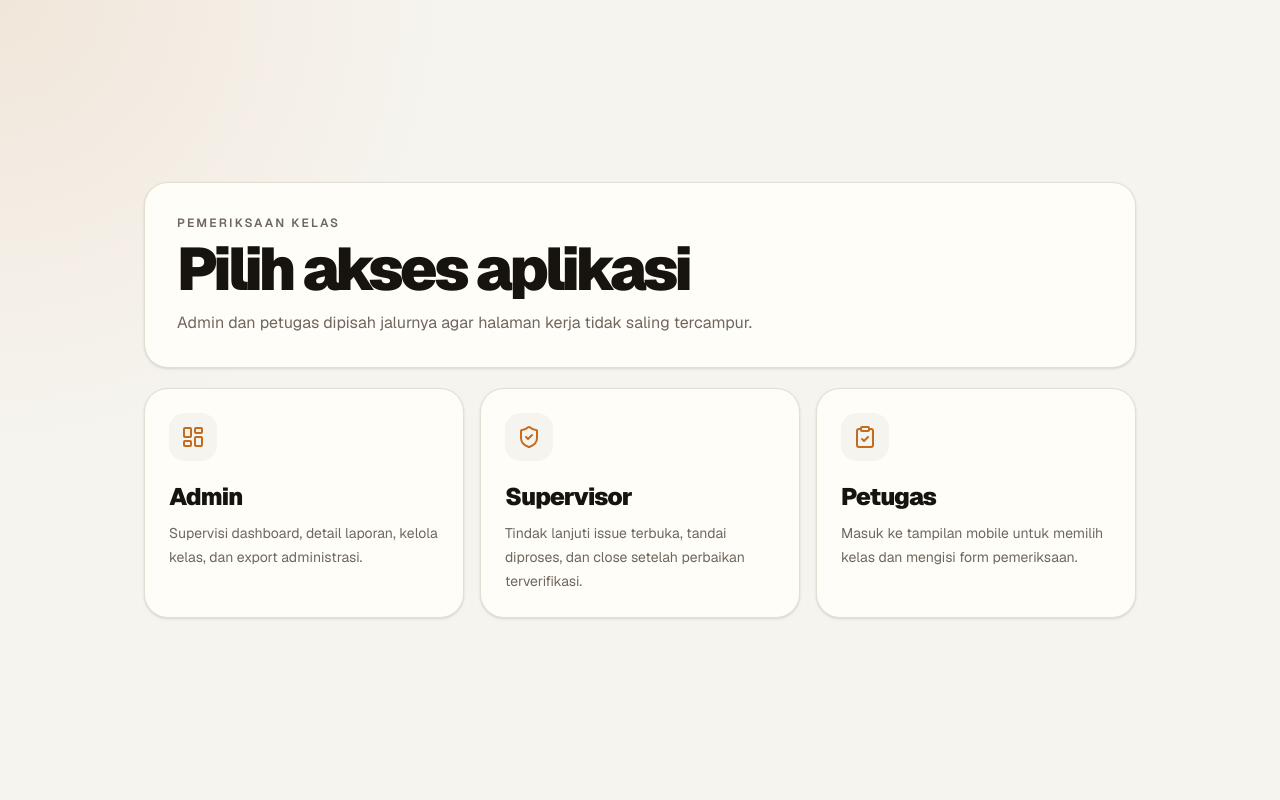
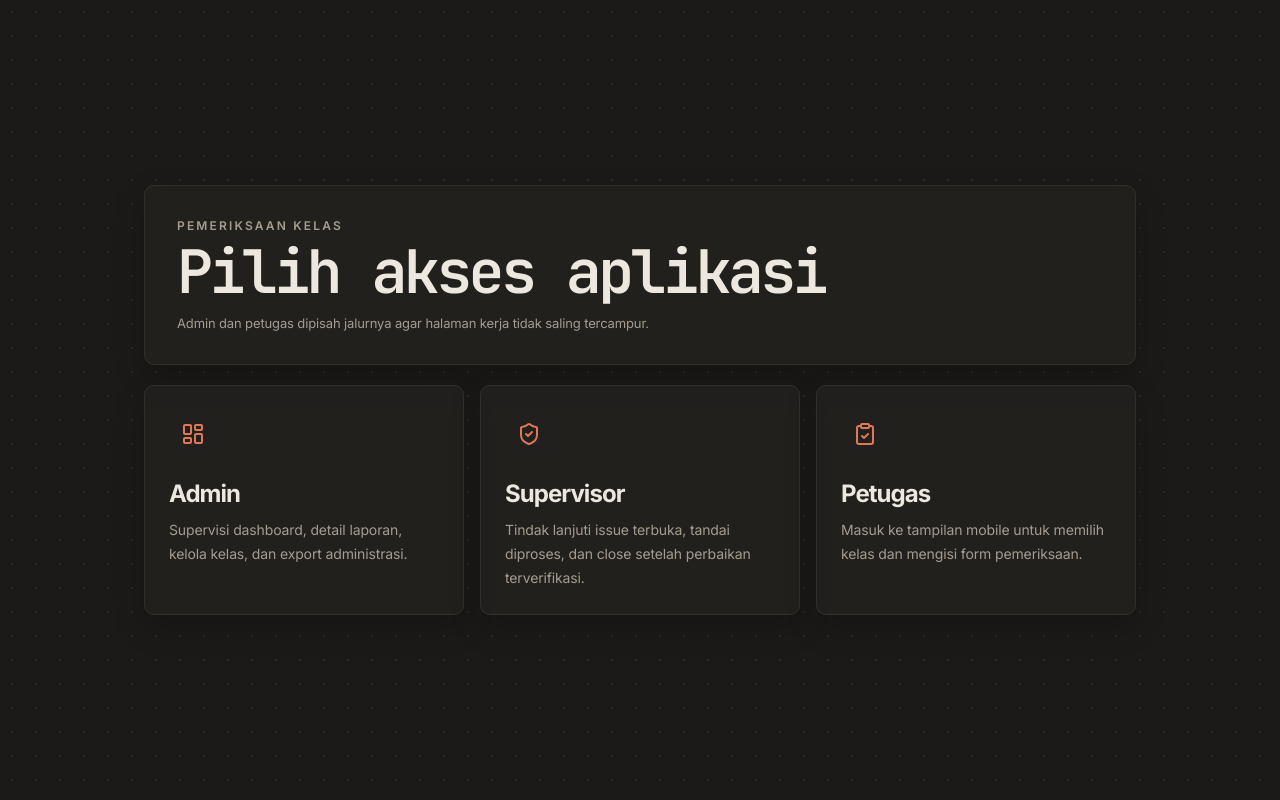
Before and after one commit to jar-bjb/classroom-ready, a Next.js app: page / in a window 1280 px wide. Built offline with nearby package versions, Linux system fonts and the light colour scheme.

Commit message:
Match classroom UI to dashboard theme

```diff
--- a/src/app/globals.css
+++ b/src/app/globals.css
@@ -1,13 +1,35 @@
 @import "tailwindcss";
 
 :root {
-  --background: #f6f4ef;
-  --foreground: #17130f;
-  --card: #fffdf8;
-  --muted: #6f675d;
-  --border: #e5ded2;
-  --accent: #c56b1d;
-  --accent-foreground: #fffaf0;
+  --bg: #191816;
+  --app: #1b1a18;
+  --surface: #22211e;
+  --surface2: #282622;
+  --surface3: #302d28;
+  --app-dot: rgba(255, 255, 255, 0.06);
+  --text: #ece7df;
+  --heading: #fffaf1;
+  --muted: #a49c91;
+  --soft: #776f65;
+  --line: #33302b;
+  --primary: #e07855;
+  --primary2: #c96443;
+  --accent: #e6b15f;
+  --success: #7ca66d;
+  --warning: #d39a4d;
+  --danger: #d06a5a;
+  --info: #7e93bd;
+  --sidebar: #22211e;
+  --input: #25231f;
+  --shadow: 0 12px 32px rgba(0, 0, 0, 0.2);
+  --radius: 10px;
+  --background: var(--app);
+  --foreground: var(--text);
+  --card: var(--surface);
+  --border: var(--line);
+  --accent-foreground: #fffaf1;
+  --font-ui: var(--font-inter), ui-sans-serif, system-ui, -apple-system, "Segoe UI", Roboto, Arial, sans-serif;
+  --font-code: var(--font-jetbrains-mono), ui-monospace, SFMono-Regular, Menlo, Monaco, Consolas, monospace;
 }
 
 @theme inline {
@@ -16,10 +38,10 @@
   --color-card: var(--card);
   --color-muted: var(--muted);
   --color-border: var(--border);
-  --color-accent: var(--accent);
+  --color-accent: var(--primary);
   --color-accent-foreground: var(--accent-foreground);
-  --font-sans: var(--font-geist-sans);
-  --font-mono: var(--font-geist-mono);
+  --font-sans: var(--font-ui);
+  --font-mono: var(--font-code);
 }
 
 * {
@@ -27,14 +49,19 @@
 }
 
 html {
-  background: var(--background);
+  background: var(--bg);
 }
 
 body {
   min-height: 100vh;
-  background: radial-gradient(circle at top left, rgba(197, 107, 29, 0.10), transparent 28rem), var(--background);
-  color: var(--foreground);
-  font-family: var(--font-geist-sans), Arial, Helvetica, sans-serif;
+  background-color: var(--app);
+  background-image: radial-gradient(circle, var(--app-dot) 1px, transparent 1px);
+  background-size: 24px 24px;
+  color: var(--text);
+  font-family: var(--font-ui);
+  font-size: 13px;
+  line-height: 1.45;
+  letter-spacing: -0.01em;
 }
 
 button,
@@ -46,13 +73,138 @@ select {
 }
 
 ::selection {
-  background: rgba(197, 107, 29, 0.22);
+  background: rgba(224, 120, 85, 0.22);
 }
 
 .tap-target {
   min-height: 48px;
 }
 
-.font-num {
+.font-num,
+.font-mono,
+td:first-child,
+.badge,
+[class*="text-3xl"],
+[class*="text-4xl"] {
+  font-family: var(--font-code);
   font-variant-numeric: tabular-nums;
 }
+
+/* Dashboard-JAR visual compatibility layer */
+.rounded-3xl,
+.rounded-2xl,
+.rounded-xl {
+  border-radius: var(--radius) !important;
+}
+
+.shadow-sm,
+.shadow-md,
+.shadow-lg {
+  box-shadow: var(--shadow) !important;
+}
+
+.bg-card,
+.bg-background {
+  background-color: color-mix(in srgb, var(--surface) 90%, transparent) !important;
+}
+
+.border-border {
+  border-color: var(--line) !important;
+}
+
+.text-muted {
+  color: var(--muted) !important;
+}
+
+.text-foreground {
+  color: var(--text) !important;
+}
+
+.bg-accent {
+  background-color: var(--primary) !important;
+}
+
+.text-accent-foreground {
+  color: #fffaf1 !important;
+}
+
+.hover\:border-accent\/50:hover,
+.focus\:border-accent:focus {
+  border-color: rgba(224, 120, 85, 0.65) !important;
+}
+
+input,
+select,
+textarea {
+  background: var(--input) !important;
+  border-color: var(--line) !important;
+  color: var(--text) !important;
+  outline: none;
+}
+
+input::placeholder,
+textarea::placeholder {
+  color: var(--soft) !important;
+}
+
+input:focus,
+select:focus,
+textarea:focus {
+  border-color: rgba(224, 120, 85, 0.65) !important;
+  box-shadow: 0 0 0 3px rgba(224, 120, 85, 0.1);
+}
+
+.bg-emerald-50 {
+  background: rgba(91, 143, 97, 0.14) !important;
+}
+.border-emerald-200 {
+  border-color: rgba(91, 143, 97, 0.22) !important;
+}
+.text-emerald-900,
+.text-emerald-700 {
+  color: var(--success) !important;
+}
+
+.bg-amber-50,
+.bg-yellow-50 {
+  background: rgba(200, 145, 63, 0.15) !important;
+}
+.border-amber-200,
+.border-yellow-200 {
+  border-color: rgba(200, 145, 63, 0.26) !important;
+}
+.text-amber-900,
+.text-amber-800,
+.text-yellow-900,
+.text-yellow-800 {
+  color: var(--warning) !important;
+}
+
+.bg-rose-50,
+.bg-red-50 {
+  background: rgba(198, 90, 74, 0.15) !important;
+}
+.border-rose-100,
+.border-rose-200,
+.border-red-200 {
+  border-color: rgba(198, 90, 74, 0.26) !important;
+}
+.text-rose-950,
+.text-rose-900,
+.text-rose-800,
+.text-rose-700,
+.text-red-900,
+.text-red-700 {
+  color: var(--danger) !important;
+}
+
+.bg-white {
+  background: #fffaf1 !important;
+}
+
+@media print {
+  body {
+    background: white;
+    color: #171512;
+  }
+}
--- a/src/app/layout.tsx
+++ b/src/app/layout.tsx
@@ -1,15 +1,17 @@
 import type { Metadata, Viewport } from "next";
-import { Geist, Geist_Mono } from "next/font/google";
+import { Inter, JetBrains_Mono } from "next/font/google";
 import "./globals.css";
 
-const geistSans = Geist({
-  variable: "--font-geist-sans",
+const inter = Inter({
+  variable: "--font-inter",
   subsets: ["latin"],
+  weight: ["400", "500", "600", "700"],
 });
 
-const geistMono = Geist_Mono({
-  variable: "--font-geist-mono",
+const jetBrainsMono = JetBrains_Mono({
+  variable: "--font-jetbrains-mono",
   subsets: ["latin"],
+  weight: ["400", "500", "600"],
 });
 
 export const metadata: Metadata = {
@@ -22,12 +24,12 @@ export const viewport: Viewport = {
   width: "device-width",
   initialScale: 1,
   maximumScale: 1,
-  themeColor: "#c56b1d",
+  themeColor: "#191816",
 };
 
 export default function RootLayout({ children }: Readonly<{ children: React.ReactNode }>) {
   return (
-    <html lang="id" className={`${geistSans.variable} ${geistMono.variable} h-full antialiased`}>
+    <html lang="id" className={`${inter.variable} ${jetBrainsMono.variable} h-full antialiased`} data-theme="dark">
       <body className="min-h-full">{children}</body>
     </html>
   );
--- a/src/components/admin-nav.tsx
+++ b/src/components/admin-nav.tsx
@@ -1,23 +1,41 @@
 import Link from "next/link";
 import { ClipboardList, FileSpreadsheet, LayoutDashboard } from "lucide-react";
 
+const navItems = [
+  { href: "/dashboard", label: "Dashboard", icon: LayoutDashboard },
+  { href: "/admin/rooms", label: "Kelola Kelas", icon: ClipboardList },
+  { href: "/admin/logs", label: "Log & Export", icon: FileSpreadsheet },
+];
+
 export function AdminNav() {
   return (
-    <nav className="mx-auto flex max-w-6xl items-center justify-between gap-3 px-4 pt-4 lg:pt-6">
-      <Link href="/dashboard" className="text-sm font-black tracking-[-0.02em]">
-        Pemeriksaan Kelas
-      </Link>
-      <div className="flex items-center gap-2 text-sm font-bold text-muted">
-        <Link href="/dashboard" className="inline-flex items-center gap-2 rounded-2xl border border-border bg-card px-3 py-2 hover:border-accent/50">
-          <LayoutDashboard size={16} /> Dashboard
+    <header className="border-b border-border bg-[color-mix(in_srgb,var(--sidebar)_97%,transparent)]">
+      <div className="mx-auto flex max-w-6xl flex-col gap-4 px-4 py-4 lg:flex-row lg:items-center lg:justify-between lg:py-5">
+        <Link href="/dashboard" className="flex items-center gap-3 text-foreground no-underline">
+          <span className="relative block h-11 w-8 shrink-0 overflow-hidden rounded-[4px] bg-[#fff200] shadow-[0_8px_20px_rgba(0,0,0,.16)]">
+            <span className="absolute left-[8px] top-[7px] h-[25px] w-[16px] bg-[#ed1c24] [clip-path:polygon(43%_0,100%_0,67%_38%,100%_38%,28%_100%,44%_55%,0_55%)]" />
+            <span className="absolute left-[7px] top-[10px] z-0 h-[23px] w-[19px] bg-[repeating-linear-gradient(to_bottom,#00aeef_0_5px,transparent_5px_10px)] [clip-path:polygon(0_12%,25%_4%,50%_12%,75%_4%,100%_12%,100%_31%,75%_23%,50%_31%,25%_23%,0_31%,0_50%,25%_42%,50%_50%,75%_42%,100%_50%,100%_69%,75%_61%,50%_69%,25%_61%,0_69%)]" />
+          </span>
+          <span>
+            <span className="block text-[15px] font-semibold leading-tight tracking-[-0.02em] text-[var(--heading)]">Pemeriksaan Kelas</span>
+            <span className="block text-[10px] font-medium text-muted">UPDL Banjarbaru</span>
+          </span>
         </Link>
-        <Link href="/admin/rooms" className="inline-flex items-center gap-2 rounded-2xl border border-border bg-card px-3 py-2 hover:border-accent/50">
-          <ClipboardList size={16} /> Kelola Kelas
-        </Link>
-        <Link href="/admin/logs" className="inline-flex items-center gap-2 rounded-2xl border border-border bg-card px-3 py-2 hover:border-accent/50">
-          <FileSpreadsheet size={16} /> Log & Export
-        </Link>
+        <nav className="flex flex-wrap items-center gap-2 text-sm font-medium text-muted">
+          {navItems.map((item) => {
+            const Icon = item.icon;
+            return (
+              <Link
+                key={item.href}
+                href={item.href}
+                className="inline-flex items-center gap-2 rounded-[7px] border border-transparent px-3 py-2 hover:bg-[var(--surface3)] hover:text-[var(--heading)]"
+              >
+                <Icon size={16} /> {item.label}
+              </Link>
+            );
+          })}
+        </nav>
       </div>
-    </nav>
+    </header>
   );
 }
```
